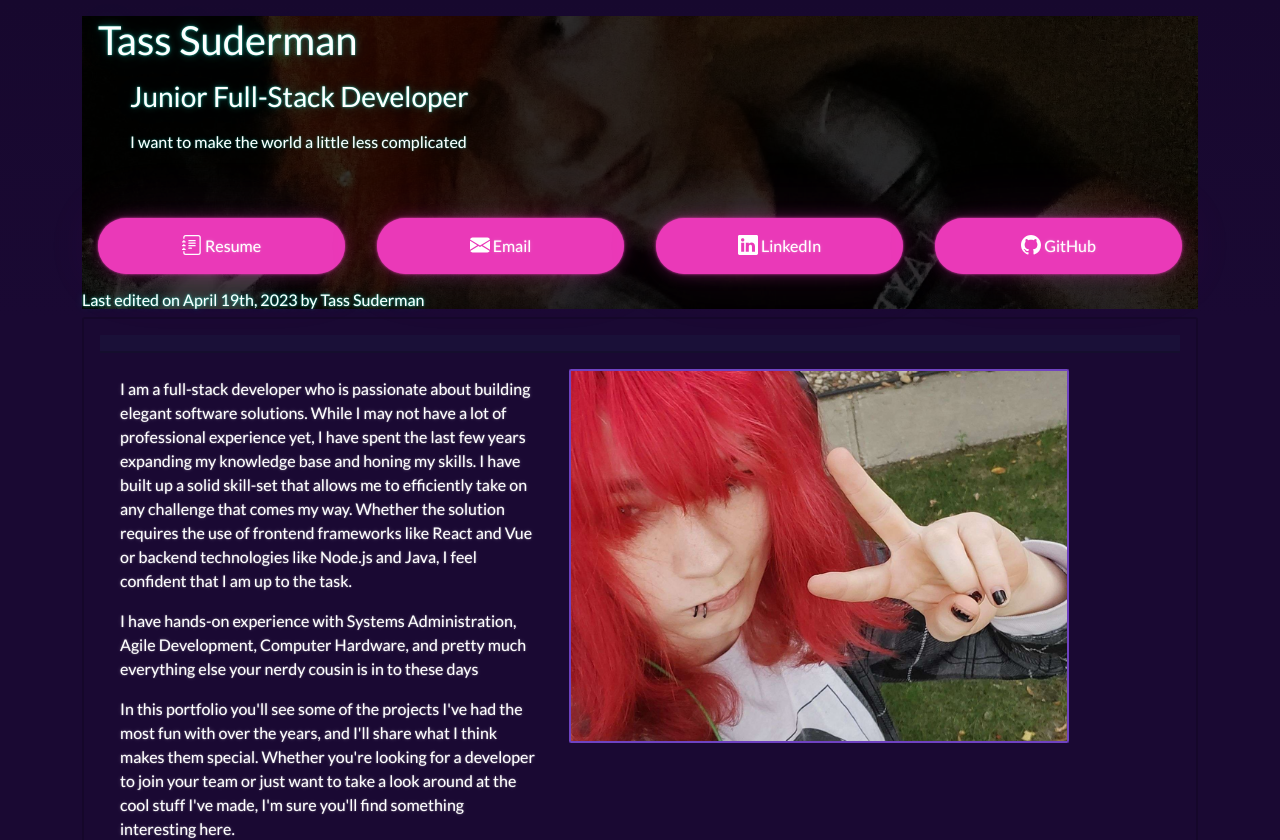
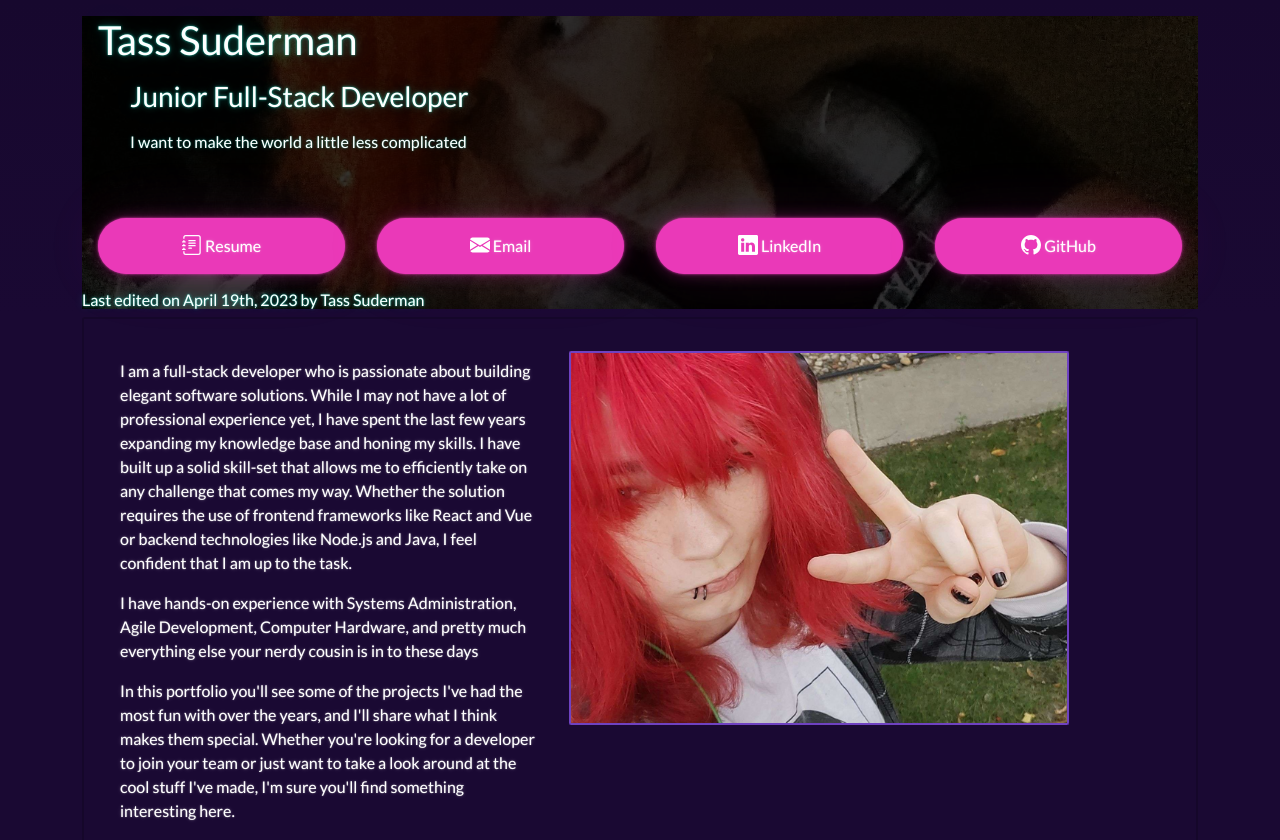
Before and after one commit to tass-suderman/portfolio, a Vue app: page /#/ in a window 1280 px wide. Shown: the top 840 px of the page. Built offline with nearby package versions, Linux system fonts and the light colour scheme.

Commit message:
Removed outline of card header on About Me section

```diff
--- a/src/components/PortfolioItemCard.vue
+++ b/src/components/PortfolioItemCard.vue
@@ -2,9 +2,9 @@
   <b-list-group-item>
     <b-card>
       <!--      Button and title -->
-      <b-card-header>
+      <b-card-header v-if="!aboutMe">
         <!--        <b-button v-if="aboutMe" pill disabled style="opacity: 1.0;" variant="info" class="w-100 p-4 m-0 h1" size="lg">{{titleString}}</b-button>-->
-        <b-button v-if="!aboutMe" class="w-100 p-4 m-0 h1" size="lg" :href="githubURL">{{titleString}}</b-button>
+        <b-button class="w-100 p-4 m-0 h1" size="lg" :href="githubURL">{{titleString}}</b-button>
       </b-card-header>
       <b-card-body class="container-fluid">
         <div class="row h-25">
```
